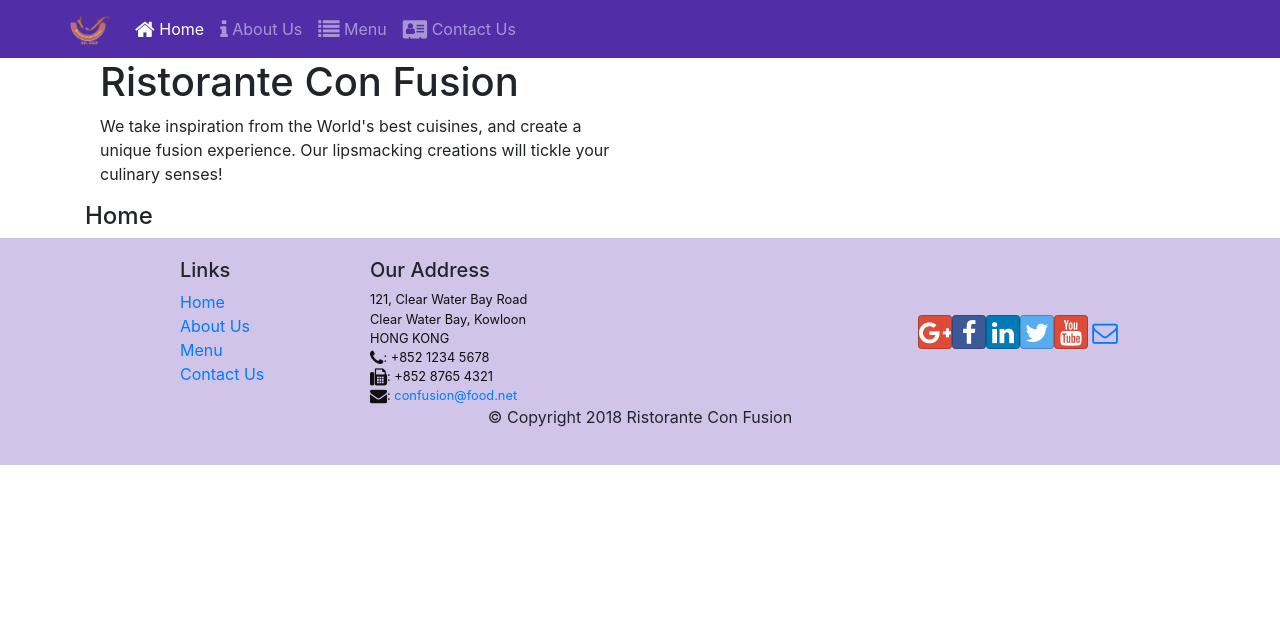
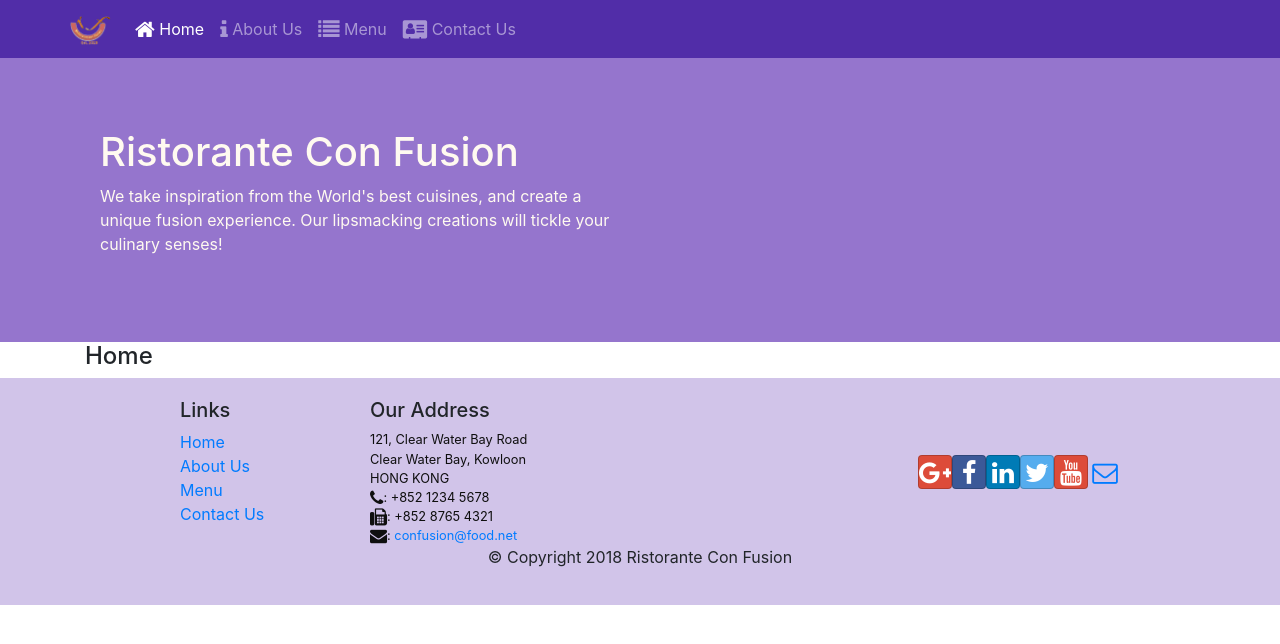
Before and after one commit to VoVyKhang/confusion, a React (Create React App) app: page /home in a window 1280 px wide. Shown: the top 644 px of the page. Built offline with nearby package versions, Linux system fonts and the light colour scheme.

Commit message:
React Router

```diff
--- a/src/App.css
+++ b/src/App.css
@@ -15,7 +15,8 @@
     margin:0px auto;
     padding: 20px 0px 20px 0px;
   }
-.jumbotron {
+
+  .Jumbotron {
     padding:70px 30px 70px 30px;
     margin:0px auto;
     background: #9575CD ;
```
Also changed, not shown: src/App.js (+9 -8 lines). Lines whose indentation alone changed are shown as unchanged.
